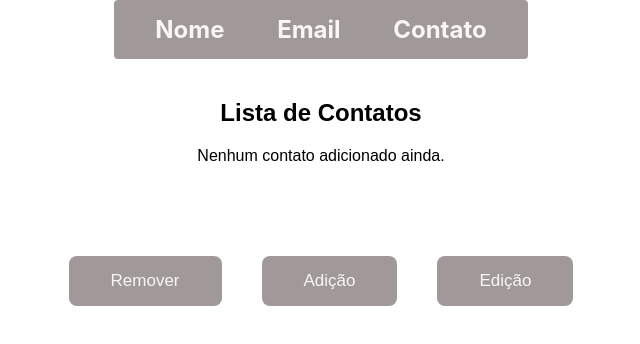
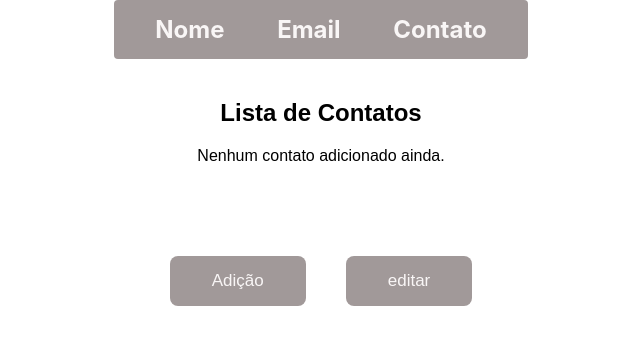
Before and after one commit to wiliamDesigner/Lista-de-contato, a React (Create React App) app: page / in a window 1280 px wide. Shown: the top 344 px of the page, without its empty margins (319-959 px from the left). Built offline with nearby package versions, Linux system fonts and the light colour scheme.

Commit message:
4.2
Sem erro , mas com funcionalidade errada

```diff
--- a/src/Redux/listaSlice.js
+++ b/src/Redux/listaSlice.js
@@ -19,10 +19,11 @@ const listaSlice = createSlice({
         contato,
       });
     },
-    removerItem:(state,action)=>{
-      state.itens.pop();
+    removerItemPorId:(state,action)=>{
+      const id = action.payload;
+      state.itens = state.itens.filter(item => item.id !== id);
     },
-    editarItem:(state,action)=>{
+    editarItemPorId:(state,action)=>{
       const{id,nome,email,contato}=action.payload;
       const index=state.itens.findIndex(iten=>iten.id===id);
       if(index !== -1){
@@ -32,5 +33,5 @@ const listaSlice = createSlice({
   },
 });
 
-export const { adicionarItem,removerItem,editarItem } = listaSlice.actions;
+export const { adicionarItem,removerItem,editarItemPorId,removerItemPorId } = listaSlice.actions;
 export default listaSlice.reducer;
--- a/src/componentes/Botoes.js
+++ b/src/componentes/Botoes.js
@@ -1,22 +1,18 @@
 import React, { useState } from "react";
 import styled from "styled-components";
-import { useDispatch } from "react-redux";
-import { adicionarItem, removerItem } from "../Redux/listaSlice";
 import EditorDeItem from "../componentes/editordeIten";
 
 function Botoes() {
-  const dispatch = useDispatch();
   const [mostrarEditor, setMostrarEditor] = useState(false);
+  const [modo, setModo] = useState(null);
 
   return (
     <Wrapper>
       <Container2>
-        <Botao onClick={() => dispatch(removerItem())}>Remover</Botao>
-        <Botao onClick={() => dispatch(adicionarItem())}>Adição</Botao>
-        <Botao onClick={() => setMostrarEditor(true)}>Edição</Botao>
+        <Botao onClick={() => { setModo("adicionar"); setMostrarEditor(true); }}> Adição</Botao>
+        <Botao onClick={() => { setModo("editar"); setMostrarEditor(true); }}> editar</Botao>
       </Container2>
-
-      {mostrarEditor && <EditorDeItem />}
+      {mostrarEditor && <EditorDeItem modo={modo} />}
     </Wrapper>
   );
 }
--- a/src/componentes/editordeIten.js
+++ b/src/componentes/editordeIten.js
@@ -1,33 +1,33 @@
 import React, { useState } from "react";
 import { useDispatch, useSelector } from "react-redux";
-import { adicionarItem, editarItem } from "../Redux/listaSlice";
+import { adicionarItem, editarItemPorId } from "../Redux/listaSlice";
 import styled from "styled-components";
 
-function EditorDeItem() {
+function EditorDeItem({ modo }) {
   const dispatch = useDispatch();
   const itens = useSelector((state) => state.lista.itens);
   const [nome, setNome] = useState("");
   const [email, setEmail] = useState("");
   const [contato, setContato] = useState("");
 
-  const handleAdicionar=()=>{
-    if(!nome||!email||!contato){
-      alert("preencha todos os campos");
+  const handleAdicionar = () => {
+    if (!nome || !email || !contato) {
+      alert("Preencha todos os campos");
       return;
     }
-    dispatch(adicionarItem({nome,email,contato}));
 
+    dispatch(adicionarItem({ nome, email, contato }));
     setNome("");
     setEmail("");
     setContato("");
-  }
+  };
 
   const handleEditar = () => {
     if (itens.length === 0) return;
 
     const ultimoItem = itens[itens.length - 1];
     dispatch(
-      editarItem({
+      editarItemPorId({
         id: ultimoItem.id,
         nome,
         email,
@@ -56,11 +56,15 @@ function EditorDeItem() {
         value={contato}
         onChange={(e) => setContato(e.target.value)}
       />
-      <Botao onClick={handleAdicionar}>Editar último item</Botao>
+
+      {modo === "adicionar" ? (
+        <Botao onClick={handleAdicionar}>Adicionar</Botao>
+      ) : (
+        <Botao onClick={handleEditar}>Editar último item</Botao>
+      )}
     </Itens>
   );
 }
-
 
 const Itens = styled.div`
   display: flex;
--- a/src/componentes/listaConta.js
+++ b/src/componentes/listaConta.js
@@ -1,11 +1,15 @@
 import React from "react";
-import { useSelector } from "react-redux";
+import { useSelector, useDispatch } from "react-redux";
 import styled from "styled-components";
+import { removerItemPorId } from "../Redux/listaSlice";
+
 
 function ListaContatos() {
   const contatos = useSelector((state) => state.lista.itens);
+  const dispatch = useDispatch();
 
   console.log("Contatos atuais:", contatos);
+
 
   return (
     <Container>
@@ -19,6 +23,11 @@ function ListaContatos() {
               <p><strong>Nome:</strong> {contato.nome}</p>
               <p><strong>Email:</strong> {contato.email}</p>
               <p><strong>Contato:</strong> {contato.contato}</p>
+              <BotoesContainer>
+                <BotaoExcluir onClick={() => dispatch(removerItemPorId(contato.id))}>
+                  Excluir
+                </BotaoExcluir>
+              </BotoesContainer>
             </Item>
           ))}
         </Lista>
@@ -41,8 +50,42 @@ const Item = styled.li`
   background-color: #f4f4f4;
   border: 1px solid #ccc;
   padding: 15px;
-  margin-bottom: 10px;
+  margin-bottom: 20px;
   border-radius: 8px;
+  display: flex;
+  flex-direction: column;
+  align-items: center;
+`;
+
+const BotoesContainer = styled.div`
+  margin-top: 10px;
+  display: flex;
+  justify-content: center;
+  gap: 20px;
+  width: 100%;
+`;
+
+const Botao = styled.button`
+  padding: 8px 20px;
+  color: white;
+  border: none;
+  border-radius: 5px;
+  cursor: pointer;
+  font-size: 14px;
+`;
+
+const BotaoExcluir = styled(Botao)`
+  background-color: #c94c4c;
+  &:hover {
+    background-color: #a83838;
+  }
+`;
+
+const BotaoEditar = styled(Botao)`
+  background-color: #4caf50;
+  &:hover {
+    background-color: #3e8e41;
+  }
 `;
 
 export default ListaContatos;
```
